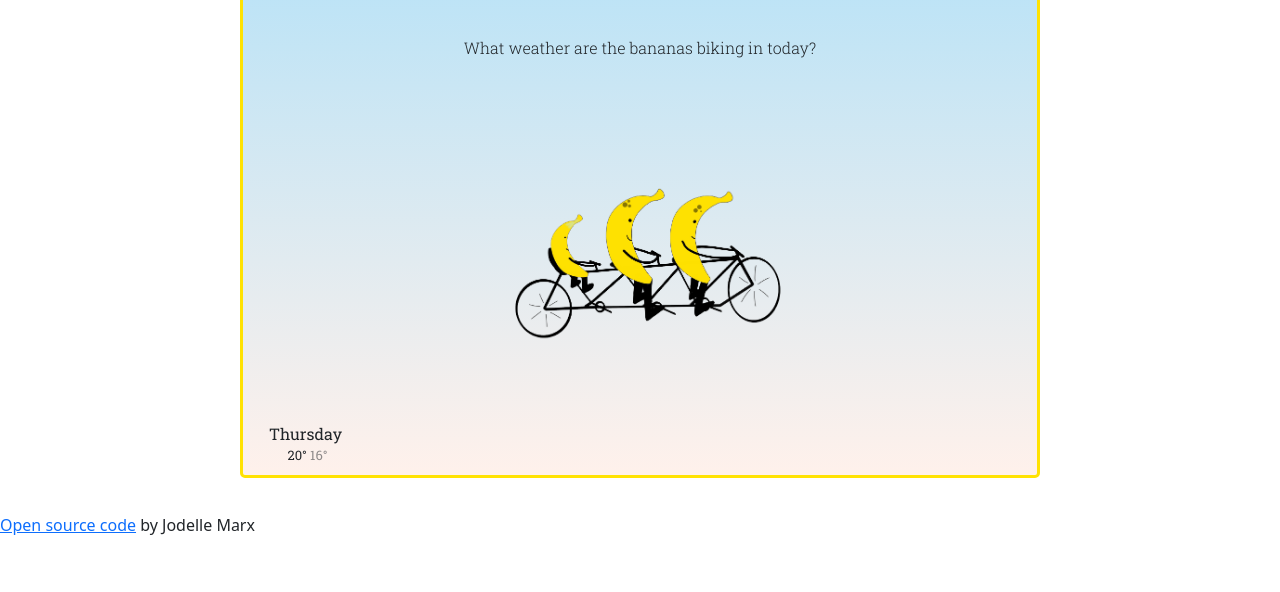
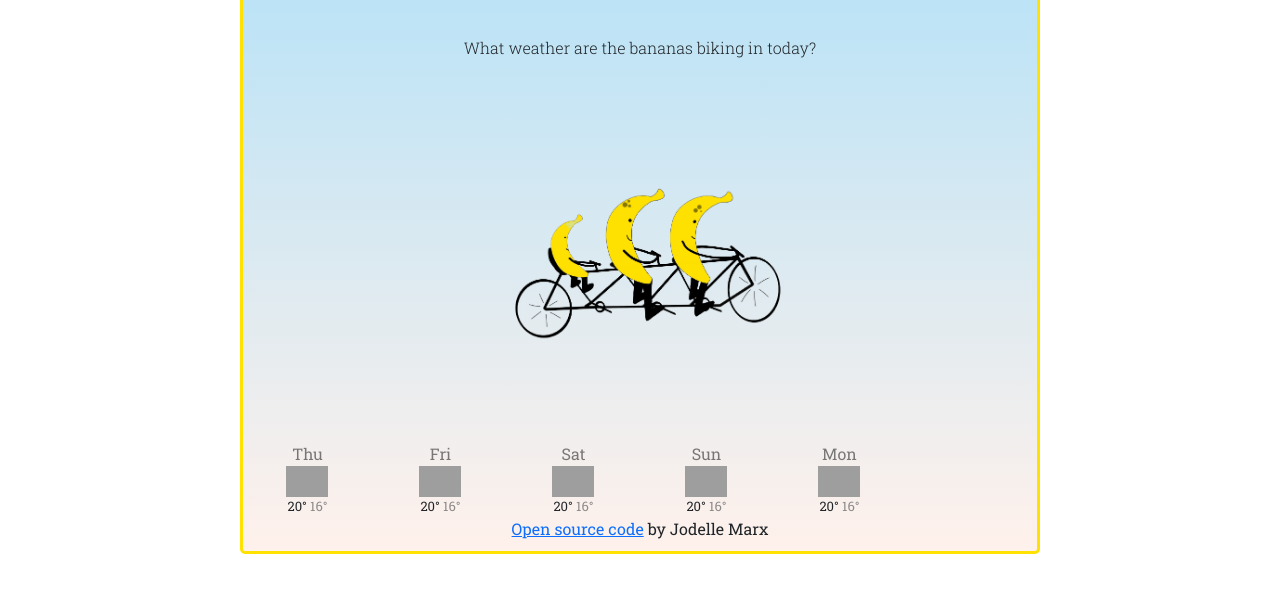
Before and after one commit to JodelleMarx/Bananas-For-Weather, a plain HTML site: page index.html in a window 1280 px wide. Shown: the part 168-760 px from the top of the page. Drawn offline with nearby package versions, Linux system fonts and the light colour scheme; grey boxes are pictures that could not be loaded.

Commit message:
Moved HTML to JS and created repeating forecast

```diff
--- a/index.html
+++ b/index.html
@@ -61,21 +61,7 @@
     <br />
     <br />
 
-   <div class="weather-forecast">
-     <div class="row">
-      <div class="col-2">
-        <div class="weatherForecastDate"></div>
-        Thursday
-        <img src="" alt="" width=""/>
-        <div class="weatherForecastTemp">
-          <span class="weatherForecastTempMax">20°</span>
-          <span class="weatherForecastTempMin">16°</span>
-        </div>
-
-        </div>
-      </div>
-     </div>
-   </div>
+   <div class="weatherForecast" id="weather-forecast"></div>
 
     <div class="sourceCode" id="sourceCode"><a href="https://github.com/JodelleMarx/Bananas-On-Bikes-Weather-App.git">Open source code</a> by Jodelle Marx</div>
   </div>
--- a/src/index.js
+++ b/src/index.js
@@ -118,6 +118,33 @@ function displayCelsiusTemp(event) {
   temp.innerHTML = ` ${Math.round(celsiusTemp)}°C`;
 }
 
+function dispalyForecast() {
+  let forecast = document.querySelector("#weather-forecast");
+
+  let days = ["Thu", "Fri", "Sat", "Sun", "Mon"];
+  let forecastHTML = `<div class="row">`;
+  days.forEach(function (day) {
+    forecastHTML =
+      forecastHTML +
+      `
+      <div class="col-2">
+        <div class="weatherForecastDate">${day}</div>
+        <img
+        src="http://openweathermap.org/img/wn/01d@2x.png"
+        alt=""
+        width="42"
+      />
+      <div class="weatherForecastTemp">
+        <span class="weatherForecastTempMax">20°</span>
+        <span class="weatherForecastTempMin">16°</span>
+      </div>
+      </div>
+      `;
+  });
+  forecastHTML = forecastHTML + `</div>`;
+  forecast.innerHTML = forecastHTML;
+}
+
 let searchEngine = document.querySelector("#search-engine");
 searchEngine.addEventListener("submit", searchCity);
 
@@ -128,3 +155,5 @@ fahrenheitLink.addEventListener("click", displayFahrenheitTemp);
 
 let celsiusLink = document.querySelector("#celsius");
 celsiusLink.addEventListener("click", displayCelsiusTemp);
+
+dispalyForecast();
```
